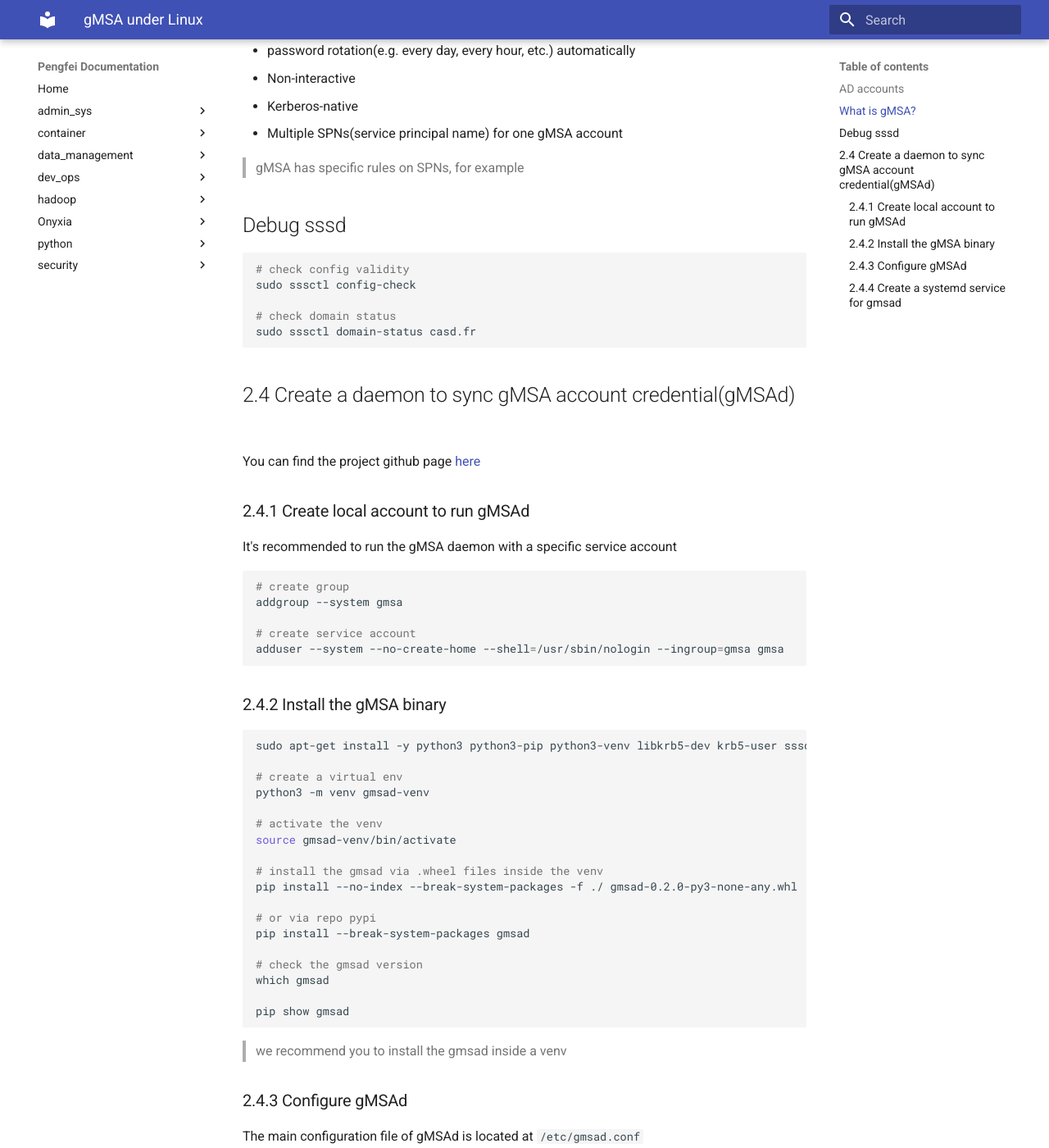
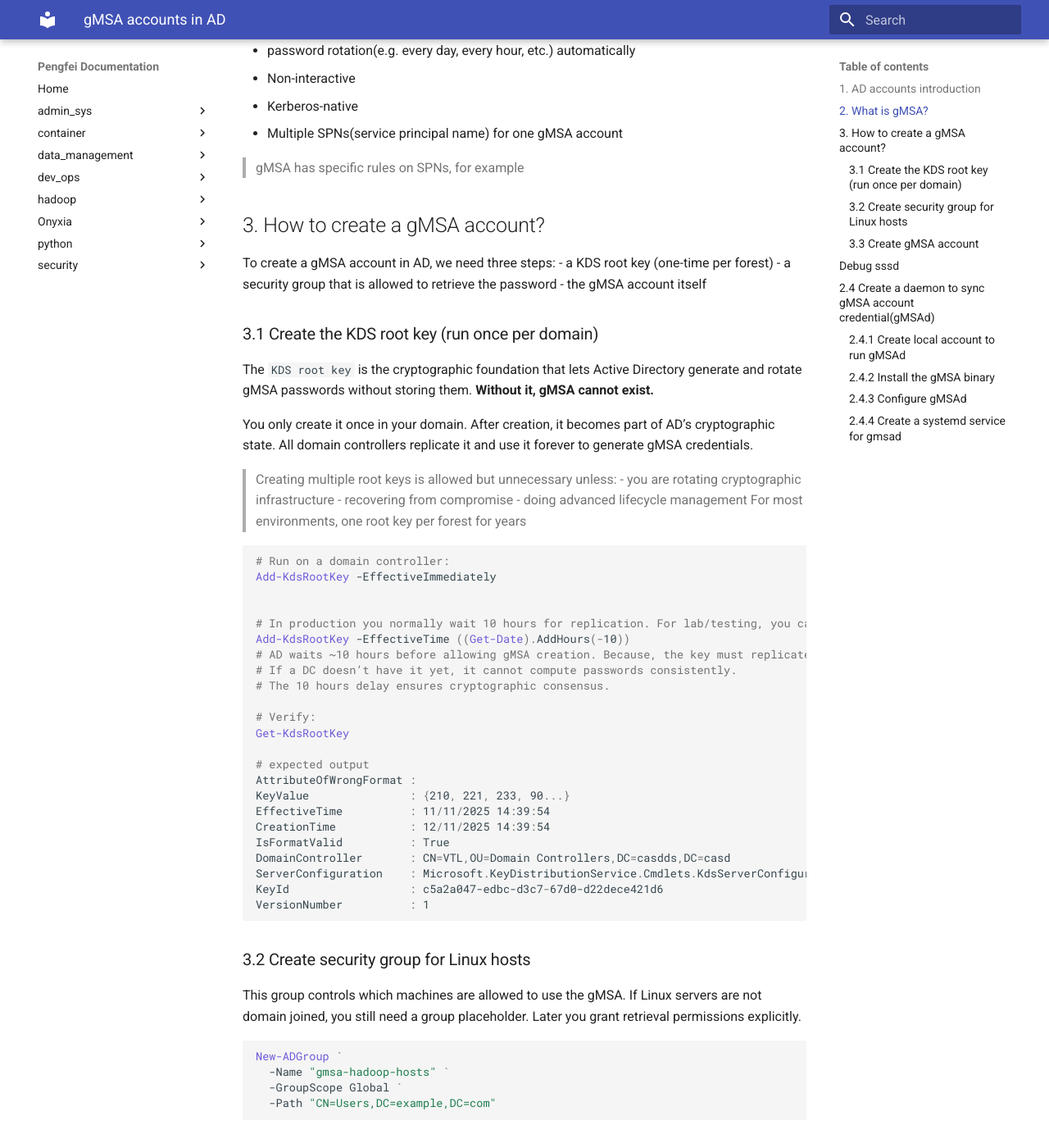
Before and after one commit to pengfei99/doc_center, an MkDocs documentation site: the page built from docs/hadoop/kerberos_integration/Kerberos_with_gMSA.md, in a window 1280 px wide and 1400 px high, scrolled down 557 px. Shown: the whole window at 82% size. Built offline with MkDocs 1.6.1 and Material for MkDocs 9.7.7, drawn with Linux system fonts in a browser that asks for light colours; some of the changed text lies outside the part shown.

Commit message:
update docs

````diff
--- a/docs/hadoop/kerberos_integration/Kerberos_with_gMSA.md
+++ b/docs/hadoop/kerberos_integration/Kerberos_with_gMSA.md
@@ -1,6 +1,6 @@
-# gMSA under Linux
+# gMSA accounts in AD
 
-## AD accounts
+## 1. AD accounts introduction
 
 In AD, we have three different types of accounts:
 - a user account
@@ -13,7 +13,7 @@ Each account can have one or multiple SPN, but the `SPN ownership model are diff
 - User account:	One user account has one SPN(One service on a specific host).
 - gMSA:	One gMSA account has multiple SPN(One service on multiple hosts).
 
-## What is gMSA?
+## 2. What is gMSA?
 
 `gMSA (Group Managed Service Account)` is a service account inside AD where the AD will manage the password(e.g. password expiration, regeneration, etc.) automatically.
 
@@ -25,7 +25,79 @@ It provides the below features:
 - Multiple SPNs(service principal name) for one gMSA account
 
 > gMSA has specific rules on SPNs, for example
->
+
+## 3. How to create a gMSA account?
+
+To create a gMSA account in AD, we need three steps:
+- a KDS root key (one-time per forest)
+- a security group that is allowed to retrieve the password
+- the gMSA account itself
+
+### 3.1 Create the KDS root key (run once per domain)
+
+The `KDS root key` is the cryptographic foundation that lets Active Directory generate and rotate gMSA passwords
+without storing them. **Without it, gMSA cannot exist.**
+
+You only create it once in your domain. After creation, it becomes part of AD’s cryptographic state. All domain
+controllers replicate it and use it forever to generate gMSA credentials.
+
+> Creating multiple root keys is allowed but unnecessary unless:
+> - you are rotating cryptographic infrastructure
+> - recovering from compromise
+> - doing advanced lifecycle management
+> For most environments, one root key per forest for years
+
+```powershell
+# Run on a domain controller:
+Add-KdsRootKey -EffectiveImmediately
+
+
+# In production you normally wait 10 hours for replication. For lab/testing, you can skip the 10 hours policy
+Add-KdsRootKey -EffectiveTime ((Get-Date).AddHours(-10))
+# AD waits ~10 hours before allowing gMSA creation. Because, the key must replicate to all domain controllers.
+# If a DC doesn’t have it yet, it cannot compute passwords consistently.
+# The 10 hours delay ensures cryptographic consensus.
+
+# Verify:
+Get-KdsRootKey
+
+# expected output
+AttributeOfWrongFormat :
+KeyValue               : {210, 221, 233, 90...}
+EffectiveTime          : 11/11/2025 14:39:54
+CreationTime           : 12/11/2025 14:39:54
+IsFormatValid          : True
+DomainController       : CN=VTL,OU=Domain Controllers,DC=casdds,DC=casd
+ServerConfiguration    : Microsoft.KeyDistributionService.Cmdlets.KdsServerConfiguration
+KeyId                  : c5a2a047-edbc-d3c7-67d0-d22dece421d6
+VersionNumber          : 1
+
+```
+
+### 3.2 Create security group for Linux hosts
+
+This group controls which machines are allowed to use the gMSA. If Linux servers are not domain joined, you still
+need a group placeholder. Later you grant retrieval permissions explicitly.
+
+```powershell
+New-ADGroup `
+  -Name "gmsa-hadoop-hosts" `
+  -GroupScope Global `
+  -Path "CN=Users,DC=example,DC=com"
+```
+
+### 3.3 Create gMSA account
+
+```powershell
+#
+New-ADServiceAccount `
+  -Name "deb13-spark1" `
+  -DNSHostName "deb13-spark1.casdds.casd" `
+  -PrincipalsAllowedToRetrieveManagedPassword "gmsa-hadoop-hosts" `
+  -KerberosEncryptionType AES256,AES128
+```
+
+
 
 ## Debug sssd
 
````
Also changed, not shown: docs/devops/git/git_tagging.md (+1 -1 lines), docs/hadoop/kerberos_integration/Ad_kdc_kerberos_ticket_debuging.md (added, +208 -0 lines), docs/hadoop/kerberos_integration/Integrate_kerberos_in_namenode.md (+68 -1 lines), docs/assets/ad_dns_example.png (added), docs/assets/ad_forward_lookup_host.png (added), docs/assets/ad_reverse_lookup.png (added).
